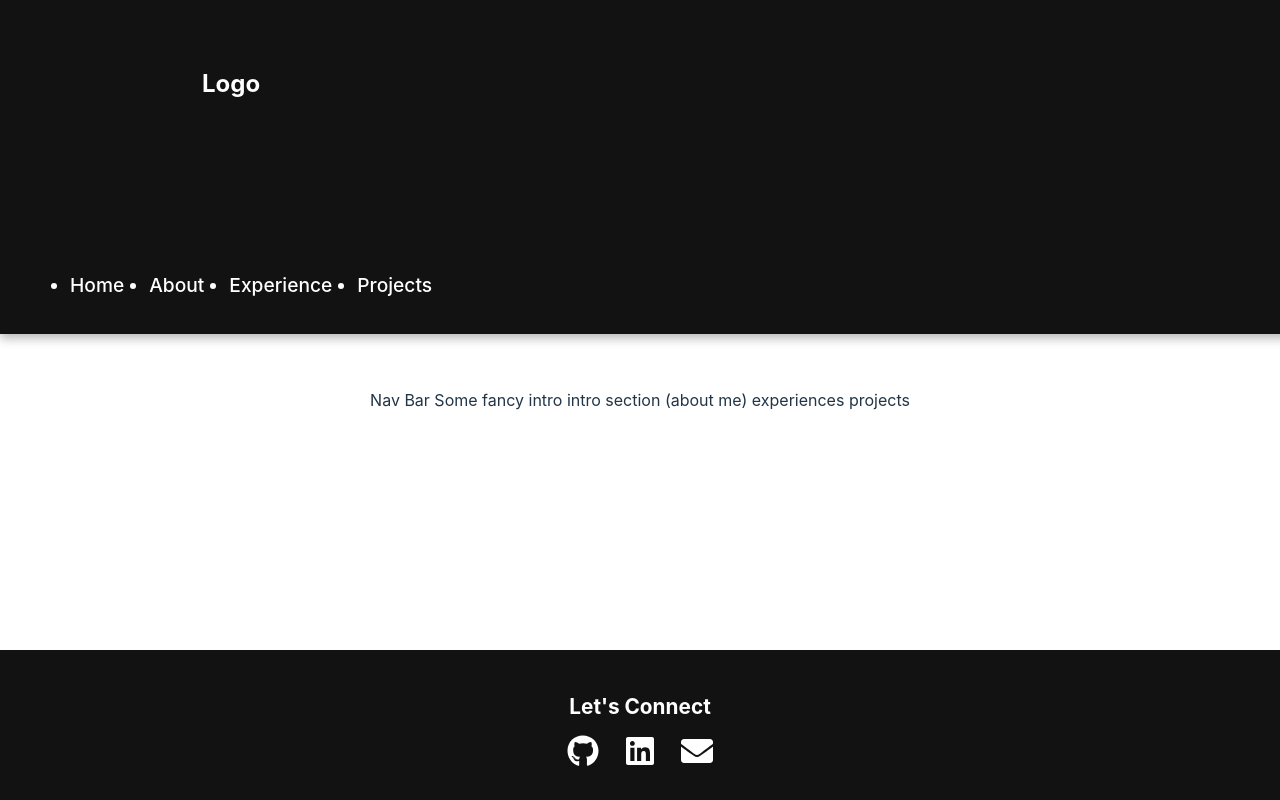
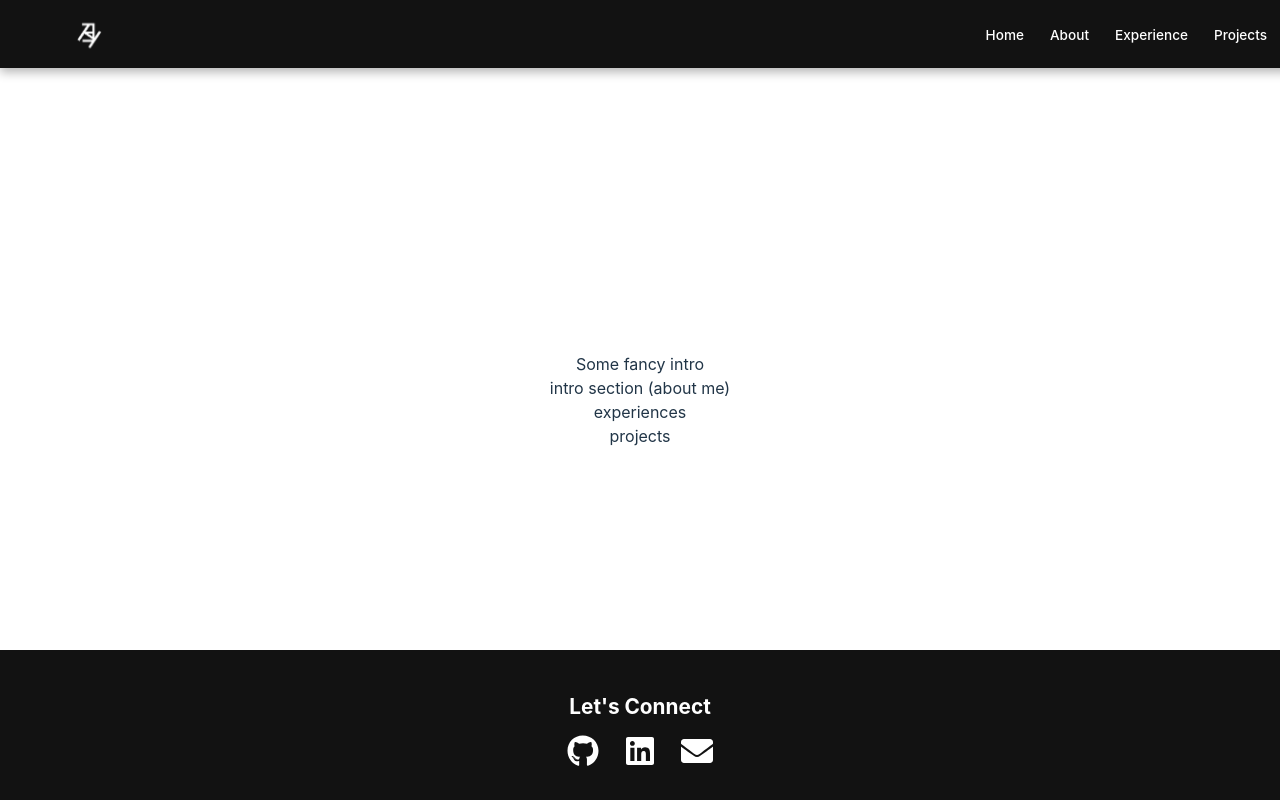
Before and after one commit to erikhai/ErikHai-Website, a React (Vite) app in the folder app/: page / in a window 1280 px wide. Built offline with nearby package versions, Linux system fonts and the light colour scheme.

Commit message:
navbar finished

```diff
--- a/app/src/App.jsx
+++ b/app/src/App.jsx
@@ -8,11 +8,10 @@ function App() {
     <>
     <Navbar/>
       <div>
-        Nav Bar
-        Some fancy intro
-        intro section (about me)
-        experiences
-        projects
+        Some fancy intro<br/>
+        intro section (about me)<br/>
+        experiences<br/>
+        projects<br/>
       </div>
 
       <Footer />
--- a/app/src/components/NavBar.jsx
+++ b/app/src/components/NavBar.jsx
@@ -2,6 +2,8 @@ import { useState } from "react";
 import { Link } from "react-scroll";
 import { FaBars, FaTimes } from "react-icons/fa";
 import "../styles/NavBar.css";
+import logo from "../assets/logo.png";
+
 
 const NavBar = () => {
   const [menuOpen, setMenuOpen] = useState(false);
@@ -9,17 +11,22 @@ const NavBar = () => {
   return (
     <nav className="navbar">
       <div className="nav-container">
-        <h1 className="logo">Logo</h1>
+
+        <div className="logo">
+          <img src={logo} alt="Logo" />
+        </div>
+
 
         <div className="menu-icon" onClick={() => setMenuOpen(!menuOpen)}>
           {menuOpen ? <FaTimes /> : <FaBars />}
         </div>
 
+
         <ul className={menuOpen ? "nav-links active" : "nav-links"}>
-          <li><Link to="home" smooth={true} duration={500}>Home</Link></li>
-          <li><Link to="about" smooth={true} duration={500}>About</Link></li>
-          <li><Link to="experience" smooth={true} duration={500}>Experience</Link></li>
-          <li><Link to="projects" smooth={true} duration={500}>Projects</Link></li>
+          <li><Link to="home" smooth={true} duration={500} onClick={() => setMenuOpen(false)}>Home</Link></li>
+          <li><Link to="about" smooth={true} duration={500} onClick={() => setMenuOpen(false)}>About</Link></li>
+          <li><Link to="experience" smooth={true} duration={500} onClick={() => setMenuOpen(false)}>Experience</Link></li>
+          <li><Link to="projects" smooth={true} duration={500} onClick={() => setMenuOpen(false)}>Projects</Link></li>
         </ul>
       </div>
     </nav>
--- a/app/src/styles/NavBar.css
+++ b/app/src/styles/NavBar.css
@@ -1,69 +1,108 @@
-
 .navbar {
+  background: #121212;
+  color: white;
   position: fixed;
   top: 0;
   left: 0;
   width: 100%;
-    background: #121212;
-    color: white;
+  z-index: 1000;
+  box-shadow: 0 4px 10px rgba(0, 0, 0, 0.3);
+  padding: 4px 15px;
+  height: 60px;
+  display: flex;
+  align-items: center;
+}
+
+.nav-container {
   display: flex;
   justify-content: space-between;
   align-items: center;
-    padding: 15px 30px;
-    font-size: 1.2rem;
-    box-shadow: 0px 4px 10px rgba(0, 0, 0, 0.3);
-    z-index: 1000;
+  width: 100%;
 }
 
 .logo {
-    font-size: 1.5rem;
+  font-size: 1.2rem;
   font-weight: bold;
+  height: 40px;
+  display: flex;
+  align-items: center;
+  margin-left: 15px;
+  min-height: 40px;
 }
 
+.logo img {
+  height: 60px;
+  width: auto;
+  max-height: 60px;
+}
+
+
+
 .nav-links {
+  list-style: none;
   display: flex;
-    gap: 25px;
+  gap: 10px;
+  margin-right: 20px;
+}
+
+.nav-links li {
+  display: inline;
 }
 
 .nav-links a {
+  text-decoration: none;
   color: white;
-    text-decoration: none;
-    transition: color 0.3s ease, transform 0.3s ease;
-    cursor: pointer;
+  font-size: 0.85rem;
+  transition: color 0.3s ease-in-out;
+  padding: 4px 8px;
 }
 
 .nav-links a:hover {
-    color: #00bcd4;
-    transform: scale(1.1);
+  color: #00aaff;
 }
 
 .menu-icon {
   display: none;
-    font-size: 1.8rem;
+  font-size: 1.5rem;
   cursor: pointer;
+  margin-right: 15px;
 }
 
-  @media (max-width: 768px) {
+@media screen and (max-width: 768px) {
   .menu-icon {
     display: block;
   }
 
   .nav-links {
     position: absolute;
-      top: 60px;
-      left: 0;
+    top: 50px;
+    right: 0;
     width: 100%;
     background: #121212;
-      display: flex;
     flex-direction: column;
     align-items: center;
-      gap: 20px;
-      padding: 20px 0;
-      transform: translateY(-100%);
-      transition: transform 0.3s ease-in-out;
+    text-align: center;
+    display: none;
+    padding: 15px 0;
   }
 
-    .nav-links.open {
-      transform: translateY(0);
+  .nav-links.active {
+    display: flex;
+  }
+
+  .nav-links li {
+    margin: 8px 0;
+  }
+
+  .nav-links a {
+    width: 100%;
+    text-align: center;
+    display: block;
+    padding: 8px 0;
+    font-size: 1rem;
+  }
+
+  .nav-links a:hover {
+    background: rgba(255, 255, 255, 0.1);
   }
 }
```
Also changed, not shown: app/src/assets/logo.png (added). Lines whose indentation alone changed are shown as unchanged.
